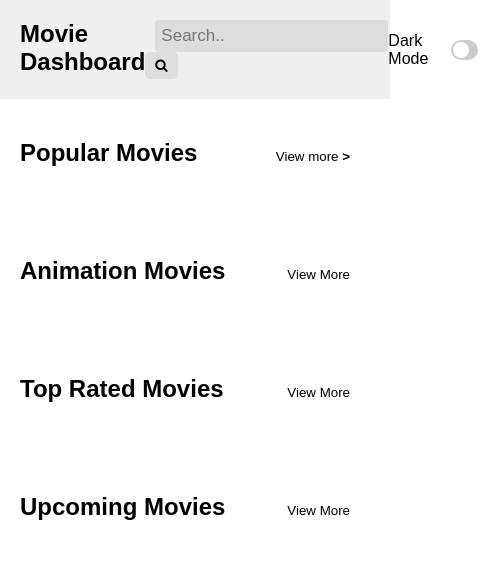
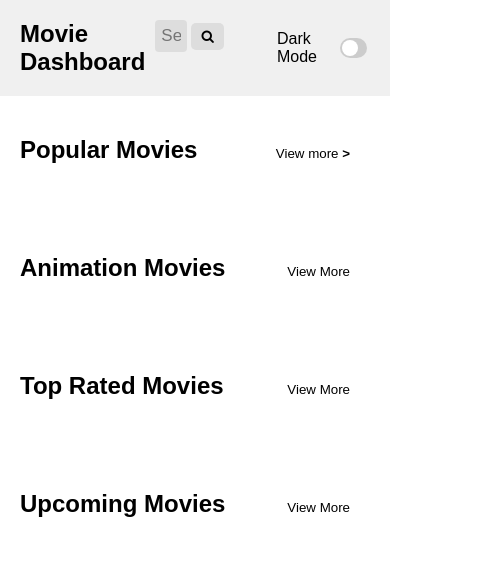
Before and after one commit to Ribaste/Movie_Dashboard, a plain HTML site: page index.html in a window 390 px wide. Shown: the whole page, 481 px wide, since content can reach past the window. Drawn offline with Linux system fonts and the light colour scheme; no server answers.

Commit message:
Update styles.css

```diff
--- a/styles.css
+++ b/styles.css
@@ -297,9 +297,11 @@ body.dark-mode .search-container button, body.dark-mode .load-more-button {
     gap: 8px;
     width: 100%;
     max-width: 600px;
+    margin: 0 auto;
 }
 
 .search-container input[type="text"] {
+    flex-grow: 1;
     padding: 6px;
     border: none;
     font-size: 17px;
@@ -307,7 +309,6 @@ body.dark-mode .search-container button, body.dark-mode .load-more-button {
     color: #000;
     max-width: none;
     box-sizing: border-box;
-    flex: 1;
 }
 
 .search-container button {
@@ -325,15 +326,15 @@ body.dark-mode .search-container button, body.dark-mode .load-more-button {
 
 @media screen and (max-width: 600px) {
     .search-container {
-        flex-direction: row;
+        flex-wrap: nowrap;
     }
 
     .search-container input[type="text"], .search-container button {
-        flex: 1;
+        width: calc(100% - 100px);
     }
 
     .search-container button{
-        flex-shrink: 0;
+        width: auto;
     }
 }
 
```
